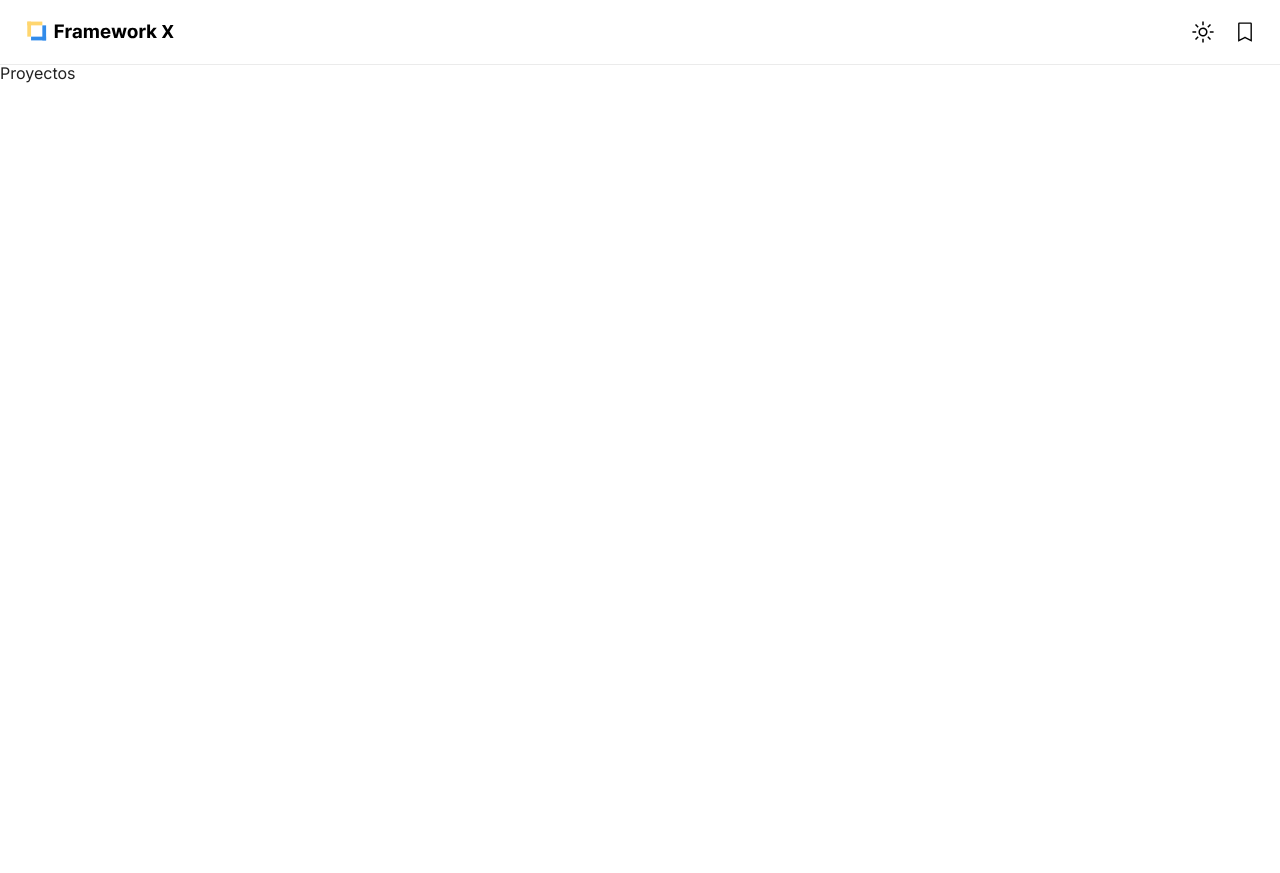
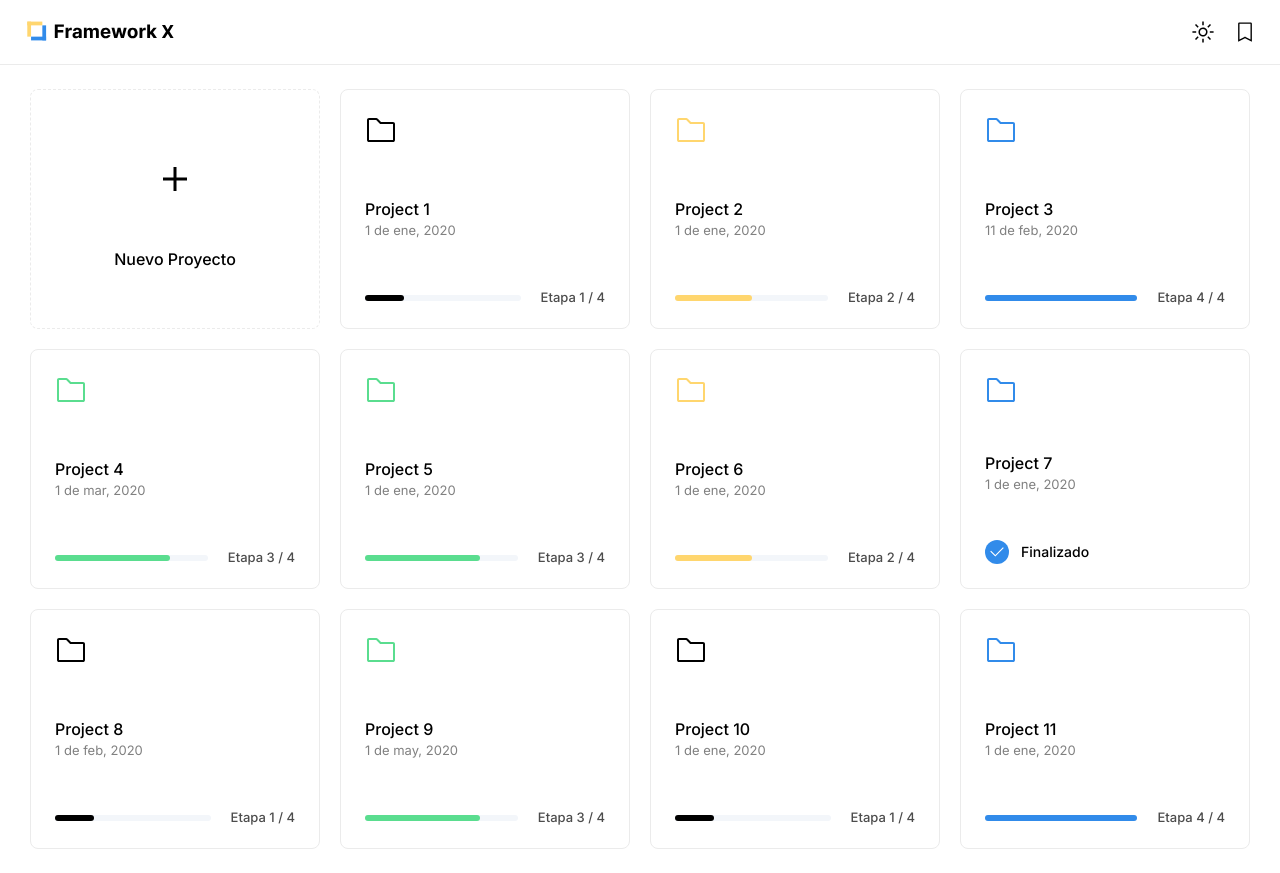
Before and after one commit to unheval-design/framework-x, a Vue app: page /proyectos in a window 1280 px wide. Before the commit the page ends 800 px from the top, so only its background shows below. Built offline with nearby package versions, Linux system fonts and the light colour scheme.

Commit message:
Feature: project component and projects list

```diff
--- a/package.json
+++ b/package.json
@@ -9,6 +9,7 @@
   },
   "dependencies": {
     "@vueuse/core": "^8.6.0",
+    "dayjs": "^1.11.3",
     "vue": "^3.2.25",
     "vue-router": "^4.0.15"
   },
--- a/public/variables.css
+++ b/public/variables.css
@@ -10,8 +10,10 @@
     --radius: 8px;
     --icon_size: 22px;
     --icon_size_sm: 20px;
+    --icon_size_xl: 32px;
     --dropdown_width: 150px;
     --list_option_height: 36px;
+    --container_width: 1220px;
 
     --text_size_xl: 18px;
     --text_size_l: 16px;
--- a/src/components/Navbar.vue
+++ b/src/components/Navbar.vue
@@ -32,6 +32,8 @@ nav {
     height: var(--navbar_height);
     border-bottom: 1px solid var(--border_color_70);
     background-color: var(--neutral_color);
+    position: sticky;
+    top: 0;
     .nav_options {
         height: 100%;
         gap: var(--gap);
--- /dev/null
+++ b/src/components/ProjectCard.vue
@@ -0,0 +1,109 @@
+<script setup>
+import { useDateFormat } from '@vueuse/core';
+import IconCheck from './drawable/IconCheck.vue';
+import IconFolder from './drawable/IconFolder.vue';
+import ProjectProgress from './ProjectProgress.vue';
+import dayjs from 'dayjs';
+import 'dayjs/locale/es';
+
+const props = defineProps({
+    project: {
+        type: Object,
+        required: true
+    }
+});
+const dateFormatted = dayjs(props.project.date)
+    .locale('es')
+    .format('D [de] MMM, YYYY');
+</script>
+<template>
+    <article class="ProjectCard">
+        <IconFolder :class="`stage_${props.project.stage}`" />
+        <div class="project_title">
+            <h1>{{ props.project.title }}</h1>
+            <p>{{ dateFormatted }}</p>
+        </div>
+        <ProjectProgress
+            v-if="!props.project.completed"
+            :stage="props.project.stage"
+        />
+        <div class="project_completed" v-if="props.project.completed">
+            <i>
+                <IconCheck />
+            </i>
+            <span>Finalizado</span>
+        </div>
+    </article>
+</template>
+
+<style lang="scss" IconFolder>
+article.ProjectCard {
+    display: flex;
+    align-items: flex-start;
+    flex-direction: column;
+    justify-content: space-between;
+    height: 240px;
+    border: 1px solid var(--border_color_70);
+    border-radius: var(--radius);
+    padding: var(--padding);
+    box-sizing: border-box;
+    cursor: pointer;
+    svg {
+        width: var(--icon_size_xl);
+        height: var(--icon_size_xl);
+        fill: var(--text_color);
+        &.stage_1 {
+            fill: var(--text_color);
+        }
+        &.stage_2 {
+            fill: var(--accent_color);
+        }
+        &.stage_3 {
+            fill: var(--success_color);
+        }
+        &.stage_4 {
+            fill: var(--primary_color);
+        }
+    }
+    .project_title {
+        h1 {
+            font-weight: 500;
+            color: var(--text_color);
+            font-size: var(--text_size_l);
+        }
+        p {
+            color: var(--text_color_50);
+            font-size: var(--text_size_sm);
+            margin-top: 7px;
+        }
+    }
+    .project_completed {
+        display: flex;
+        align-items: center;
+        justify-content: center;
+        i {
+            width: 24px;
+            height: 24px;
+            display: flex;
+            align-items: center;
+            justify-content: center;
+            border-radius: 50%;
+            svg {
+                width: 18px;
+                height: 18px;
+                fill: var(--neutral_color);
+            }
+            background-color: var(--primary_color);
+        }
+        span {
+            color: var(--text_color);
+            font-weight: 500;
+            font-size: var(--text_size);
+            margin-left: var(--gap_sm);
+        }
+    }
+    &:hover {
+        border: 1px solid var(--border_color);
+    }
+}
+</style>
--- /dev/null
+++ b/src/components/ProjectProgress.vue
@@ -0,0 +1,73 @@
+<template>
+    <div class="ProjectProgress" :class="`stage_${stage}`">
+        <span></span>
+        <p>Etapa {{ stage }} / 4</p>
+    </div>
+</template>
+
+<script>
+export default {
+    props: {
+        stage: {
+            type: Number,
+            required: true
+        }
+    }
+};
+</script>
+
+<style lang="scss">
+.ProjectProgress {
+    display: flex;
+    align-items: center;
+    width: 100%;
+    gap: var(--gap);
+    span {
+        border-radius: var(--radius);
+        background-color: var(--neutral_color_90);
+        width: 100%;
+        height: 6px;
+        position: relative;
+        &::before {
+            content: '';
+            position: absolute;
+            top: 0;
+            left: 0;
+            width: 0;
+            height: 100%;
+            /* background-color: var(--primary_color); */
+            border-radius: var(--radius);
+        }
+    }
+    p {
+        font-weight: 500;
+        color: var(--text_color_70);
+        font-size: var(--text_size_sm);
+        white-space: nowrap;
+    }
+    &.stage_1 span {
+        &:before {
+            background-color: var(--text_color);
+            width: 25%;
+        }
+    }
+    &.stage_2 span {
+        &:before {
+            background-color: var(--accent_color);
+            width: 50%;
+        }
+    }
+    &.stage_3 span {
+        &:before {
+            background-color: var(--success_color);
+            width: 75%;
+        }
+    }
+    &.stage_4 span {
+        &:before {
+            background-color: var(--primary_color);
+            width: 100%;
+        }
+    }
+}
+</style>
--- /dev/null
+++ b/src/components/drawable/IconAdd.vue
@@ -0,0 +1,13 @@
+<template>
+    <svg xmlns="http://www.w3.org/2000/svg" viewBox="0 0 48 48">
+        <path
+            d="M25.5 22.5V12H22.5V22.5H12V25.5H22.5V36H25.5V25.5H36V22.5H25.5Z"
+        />
+    </svg>
+</template>
+
+<script>
+export default {};
+</script>
+
+<style></style>
--- /dev/null
+++ b/src/components/drawable/IconCheck.vue
@@ -0,0 +1,13 @@
+<template>
+    <svg xmlns="http://www.w3.org/2000/svg" viewBox="0 0 48 48">
+        <path
+            d="M19.5 35.9999L6 22.4999L8.121 20.3789L19.5 31.7564L39.879 11.3789L42 13.4999L19.5 35.9999Z"
+        />
+    </svg>
+</template>
+
+<script>
+export default {};
+</script>
+
+<style></style>
--- /dev/null
+++ b/src/components/drawable/IconFolder.vue
@@ -0,0 +1,13 @@
+<template>
+    <svg xmlns="http://www.w3.org/2000/svg" viewBox="0 0 48 48">
+        <path
+            d="M16.755 9L21.885 14.115L22.755 15H42V39H6V9H16.755ZM16.755 6H6C5.20435 6 4.44129 6.31607 3.87868 6.87868C3.31607 7.44129 3 8.20435 3 9V39C3 39.7957 3.31607 40.5587 3.87868 41.1213C4.44129 41.6839 5.20435 42 6 42H42C42.7957 42 43.5587 41.6839 44.1213 41.1213C44.6839 40.5587 45 39.7957 45 39V15C45 14.2044 44.6839 13.4413 44.1213 12.8787C43.5587 12.3161 42.7957 12 42 12H24L18.885 6.885C18.6059 6.60425 18.274 6.38151 17.9085 6.22962C17.5429 6.07772 17.1509 5.99969 16.755 6Z"
+        />
+    </svg>
+</template>
+
+<script>
+export default {};
+</script>
+
+<style></style>
--- a/src/views/Projects.vue
+++ b/src/views/Projects.vue
@@ -1,13 +1,147 @@
+<script setup>
+import IconAdd from '@/components/drawable/IconAdd.vue';
+import Navbar from '@/components/Navbar.vue';
+import ProjectCard from '@/components/ProjectCard.vue';
+import { ref } from '@vue/reactivity';
+
+const projectsList = ref([
+    {
+        id: 1,
+        title: 'Project 1',
+        date: '2020-01-01',
+        stage: 1,
+        completed: false
+    },
+    {
+        id: 2,
+        title: 'Project 2',
+        date: '2020-01-01',
+        stage: 2,
+        completed: false
+    },
+    {
+        id: 3,
+        title: 'Project 3',
+        date: '2020-02-11',
+        stage: 4,
+        completed: false
+    },
+    {
+        id: 4,
+        title: 'Project 4',
+        date: '2020-03-01',
+        stage: 3,
+        completed: false
+    },
+    {
+        id: 5,
+        title: 'Project 5',
+        date: '2020-01-01',
+        stage: 3,
+        completed: false
+    },
+    {
+        id: 6,
+        title: 'Project 6',
+        date: '2020-01-01',
+        stage: 2,
+        completed: false
+    },
+    {
+        id: 7,
+        title: 'Project 7',
+        date: '2020-01-01',
+        stage: 4,
+        completed: true
+    },
+    {
+        id: 8,
+        title: 'Project 8',
+        date: '2020-02-01',
+        stage: 1,
+        completed: false
+    },
+    {
+        id: 9,
+        title: 'Project 9',
+        date: '2020-05-01',
+        stage: 3,
+        completed: false
+    },
+    {
+        id: 10,
+        title: 'Project 10',
+        date: '2020-01-01',
+        stage: 1,
+        completed: false
+    },
+    {
+        id: 11,
+        title: 'Project 11',
+        date: '2020-01-01',
+        stage: 4,
+        completed: false
+    }
+]);
+</script>
+
 <template>
     <Navbar />
-    <h1>Proyectos</h1>
+    <div class="projects_container">
+        <article class="add_new_project">
+            <div class="icon_wrapper">
+                <IconAdd />
+            </div>
+            <span>Nuevo Proyecto</span>
+        </article>
+        <ProjectCard
+            v-for="(project, index) in projectsList"
+            :key="index"
+            :project="project"
+        />
+    </div>
 </template>
 
-<script>
-import Navbar from '../components/Navbar.vue';
-export default {
-    components: { Navbar }
-};
-</script>
-
-<style></style>
+<style lang="scss">
+.projects_container {
+    display: grid;
+    grid-template-columns: repeat(auto-fill, minmax(280px, 1fr));
+    grid-gap: var(--gap);
+    padding: var(--padding);
+    width: var(--container_width);
+    margin: 0 auto;
+    article.add_new_project {
+        display: flex;
+        align-items: center;
+        flex-direction: column;
+        justify-content: space-evenly;
+        height: 240px;
+        border: 1px dashed var(--border_color_70);
+        border-radius: var(--radius);
+        padding: var(--padding_sm) 0;
+        box-sizing: border-box;
+        cursor: pointer;
+        .icon_wrapper {
+            width: 56px;
+            height: 56px;
+            border-radius: 50%;
+            display: flex;
+            align-items: center;
+            justify-content: center;
+        }
+        svg {
+            width: 48px;
+            height: 48px;
+            fill: var(--text_color);
+        }
+        span {
+            color: var(--text_color);
+            font-weight: 500;
+            font-size: var(--text_size_l);
+        }
+        &:hover {
+            border-color: var(--primary_color);
+        }
+    }
+}
+</style>
```
Also changed, not shown: src/assets/css/breakpoints.scss (added, +28 -0 lines), 1 other file (tests, documents, lock files or other folders).
